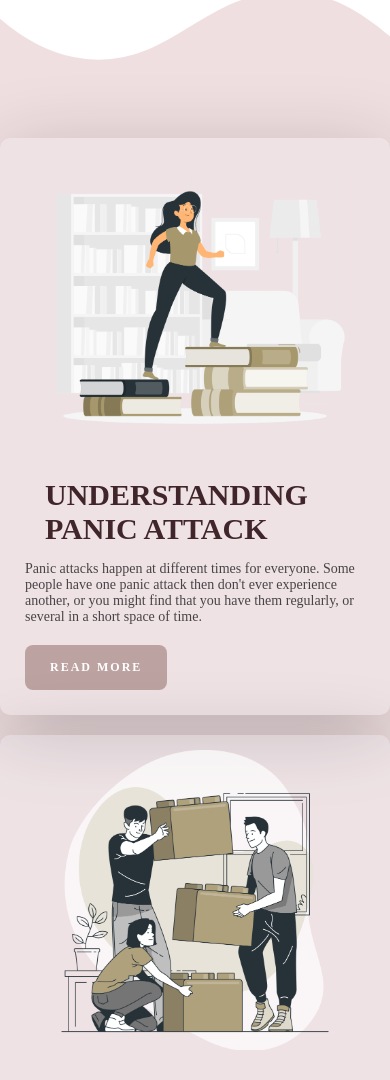
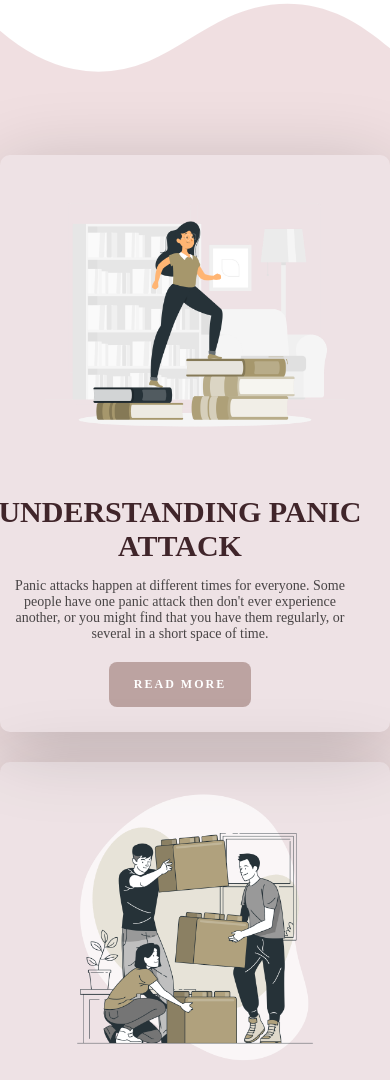
Before and after one commit to LeslieSuh/dont-panic, a plain HTML site: page index_eng.html in a window 390 px wide. Shown: the part 665-1745 px from the top of the page. Drawn offline with Linux system fonts and the light colour scheme; a web font is replaced by a local one.

Commit message:
Add files via upload

```diff
--- a/index_eng.html
+++ b/index_eng.html
@@ -38,7 +38,7 @@
     </div>
 
     <div class="content_gam">
-      <h1 class="content_title_gam">애니메이션을 따라 호흡하세요.</h1>
+      <h1 class="content_title_gam">Take a Deep Breath With Us</h1>
       <div class="animation_container_gam">
         <div class="animation_circle1_gam circle_gam"></div>
         <div class="animation_circle2_gam circle_gam"></div>
--- a/style.css
+++ b/style.css
@@ -1,8 +1,8 @@
 @font-face {
-  font-family: "Lora";
+  font-family: 'Lora';
   font-style: normal;
   font-weight: 300;
-  src: url("https://fonts.googleapis.com/css2?family=Gowun+Batang&family=Lora:wght@500&family=Nanum+Gothic&family=Nanum+Myeongjo&family=Noto+Serif+KR&family=Song+Myung&display=swap");
+  src: url('https://fonts.googleapis.com/css2?family=Gowun+Batang&family=Lora:wght@500&family=Nanum+Gothic&family=Nanum+Myeongjo&family=Noto+Serif+KR&family=Song+Myung&display=swap');
   unicode-range: U+0041-005A, U+0061-007A, U+0030-0039;
 }
 /* 고정 */
@@ -27,7 +27,8 @@ body {
   flex-direction: column;
   align-items: center;
   width: 100vw;
-  font-family: "Lora", "Noto Serif KR", serif;
+  height: 100vh;
+  font-family: 'Lora', 'Noto Serif KR', serif;
 }
 
 /* navbar */
@@ -54,6 +55,7 @@ ul {
 .navmenu_fix_gam,
 .navmenu_drop_gam {
   width: 100vw;
+
   display: flex;
 }
 .navmenu_drop_gam {
@@ -189,7 +191,10 @@ a {
 }
 
 /* 반응형 */
-@media (max-width: 768px) {
+/* @media (max-width: 768px) {
+  html {
+    max-width: 100%;
+  }
   .navmenu_drop_gam,
   .navmenu_fix_gam {
     flex-direction: column;
@@ -197,7 +202,7 @@ a {
   /* .navmenu_drop_gam {
     position: fixed;
   } */
-  .navbar_menu_gam {
+/* .navbar_menu_gam {
     display: none;
     flex-direction: column;
     margin-left: 0;
@@ -242,7 +247,7 @@ a {
     margin: 2%;
     cursor: pointer;
   }
-}
+}  */
 
 .textContainer {
   background-color: var(--color-white);
--- a/style_n.css
+++ b/style_n.css
@@ -20,14 +20,14 @@
 
 .blog-post {
   width: 100%;
-  max-width: 98rem;
+  max-width: 99rem;
   padding: 0.2rem;
   background-color: #dbf4ff21;
   box-shadow: 0 1.4rem 8rem rgba(0, 0, 0, 0.2);
   display: flex;
   align-items: center;
   border-radius: 1rem;
-  margin: 10px;
+  margin: 15px;
 }
 
 .blog-post_img {
@@ -36,6 +36,7 @@
   height: 30rem;
   transform: translateX(-8rem);
   position: relative;
+/*  margin-right: -20px;*/
 }
 
 .blog-post_img img {
@@ -57,16 +58,19 @@
   border-radius: 0.8rem;
 }
 
+.blog-post_info {
+    margin-left: -30px;
+}
+
 .blog-post_title {
   font-size: 3rem;
-  margin: 1.5rem 2rem;
+  margin: 1.5rem 0;
   text-transform: uppercase;
   color: #40252a;
 }
 
 .blog-post_text {
-  margin-bottom: 3rem;
-  margin: 1.5rem 0 2rem;
+  margin: 1.5rem 8rem 2rem 0;
   font-size: 1.4rem;
   color: #000000b3;
 }
@@ -142,9 +146,14 @@
   .blog-post {
     padding: 2.5rem;
     flex-direction: column;
+      text-align: center;
   }
+    .blog-post_text{
+        text-align: center;
+        margin: 10px 15px 20px 15px;
+    }
   .blog-post_img {
-    min-width: 100%;
+    min-width: 70%;
     max-width: 100%;
     transform: translate(0, -1rem);
   }
```
